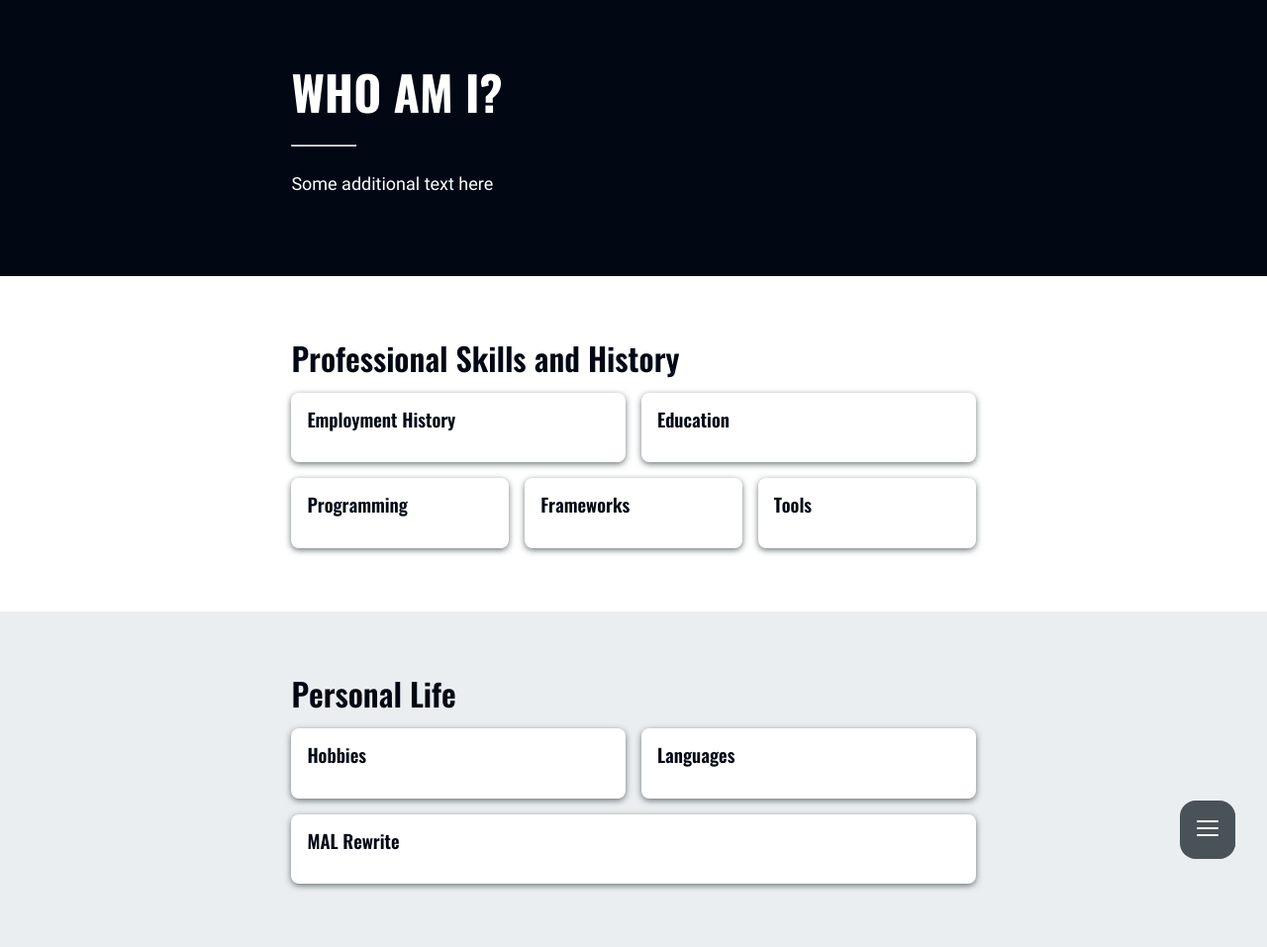
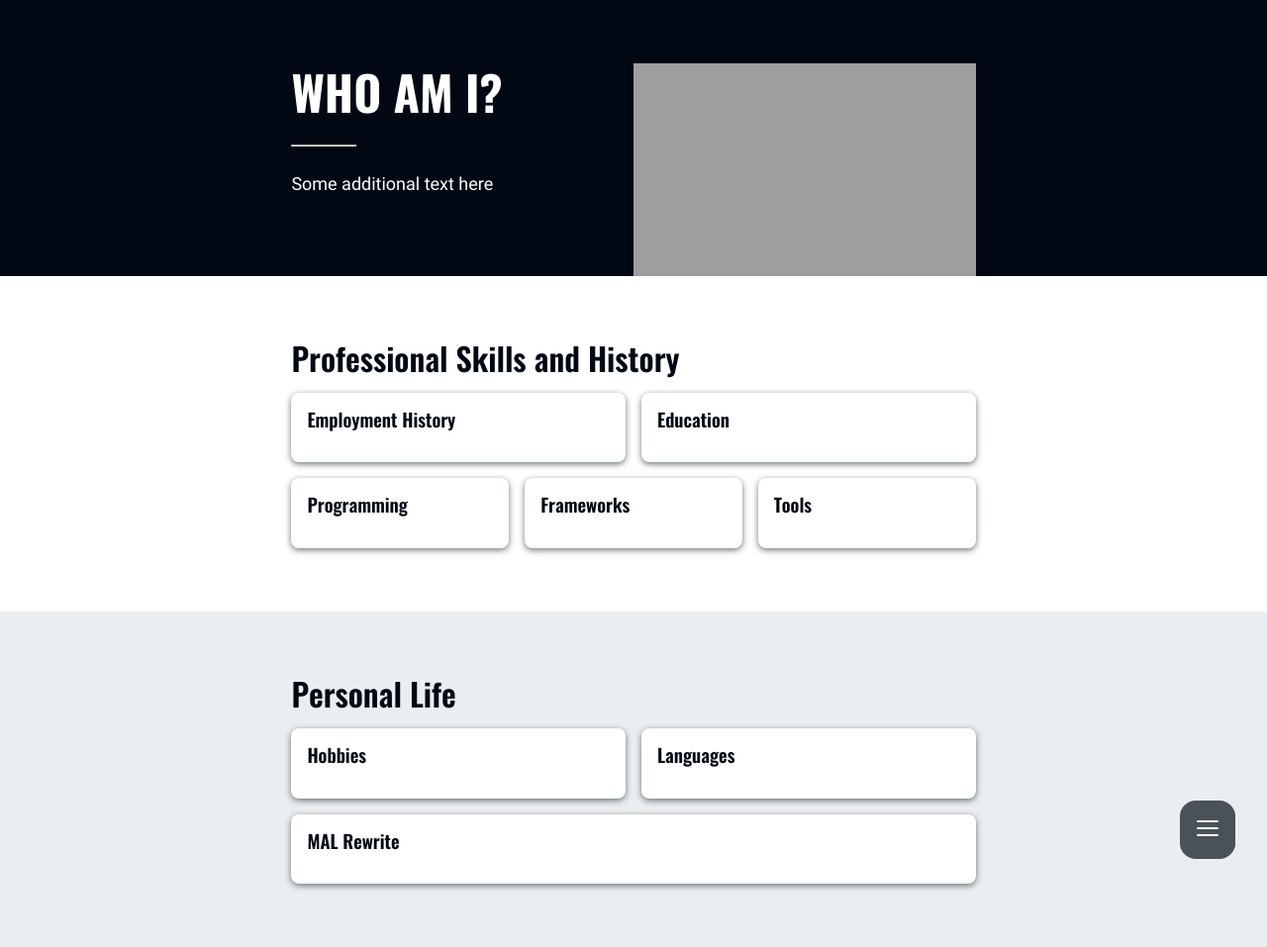
Before and after one commit to mlee-chanyoung/mlee-chanyoung.github.io, a Jekyll site: the page built from pages/about.html, in a window 1280 px wide. Shown: the whole page at 99% size. Built offline with Jekyll 4.4.1, drawn with Linux system fonts in a browser that asks for light colours.

Commit message:
Add background image for hero on about

```diff
--- a/css/about.scss
+++ b/css/about.scss
@@ -32,4 +32,14 @@
       }
     }
   }
+
+  &-intro {
+    @include for-screen-size(tablet-and-up) {
+      background-image: url('/assets/img/about/full-body.png');
+      background-origin: content-box;
+      background-position: top right;
+      background-repeat: no-repeat;
+      background-size: 50% auto;
+    }
+  }
 }
--- a/pages/about.html
+++ b/pages/about.html
@@ -4,8 +4,8 @@ permalink: "/about"
 stylesheet: about
 title: about
 ---
-<article class="Slice Slice--hero">
-  <section class="About-intro">
+<article class="Slice Slice--hero About-intro">
+  <section>
     <h1 class="Heading Heading--primary">{{ site.data.about.title }}</h1>
     <hr />
     <p>{{ site.data.about.description }}</p>
```
Also changed, not shown: 2 other files.
